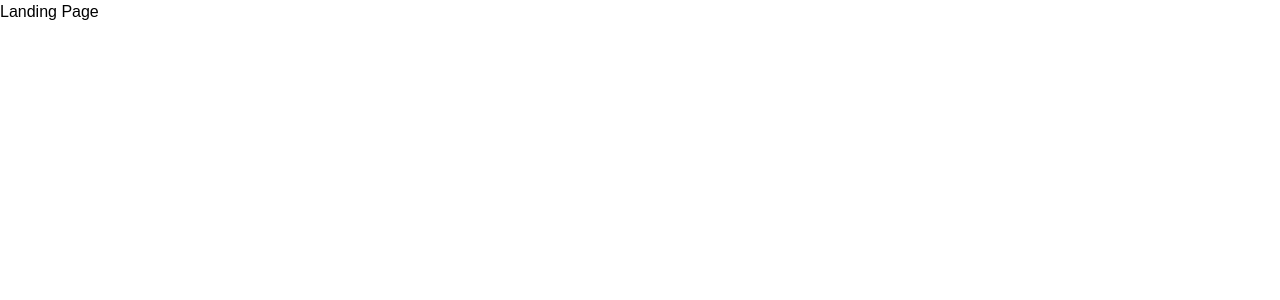
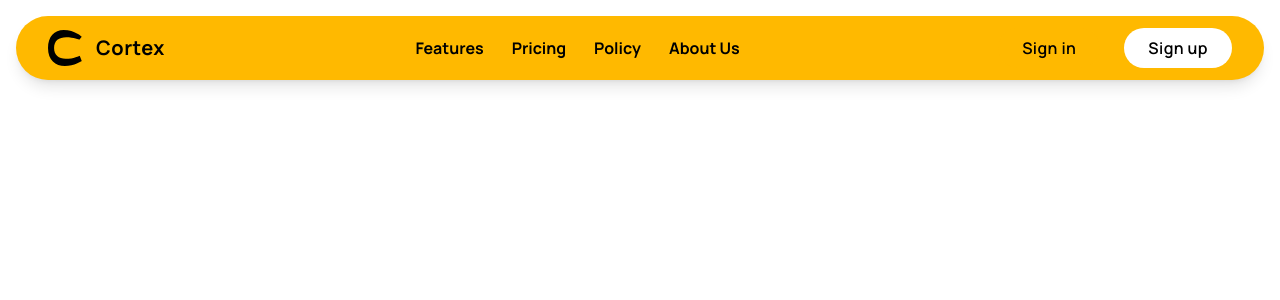
Before and after one commit to quirbyte/Cortex-v2, a Next.js app: page / in a window 1280 px wide. Shown: the top 300 px of the page. Built offline with nearby package versions, Linux system fonts and the light colour scheme; a web font is replaced by a local one.

Commit message:
style : add landing page navbar

```diff
--- /dev/null
+++ b/DesignComponents/AnimatedButton.tsx
@@ -0,0 +1,54 @@
+import { motion } from "framer-motion";
+
+type AnimatedButtonProps = {
+  text: string;
+  className?: string;
+  initialBg: string;
+  initialText: string;
+  finalBg: string;
+  finalText: string;
+};
+
+export default function AnimatedButton({
+  text,
+  className,
+  initialBg,
+  initialText,
+  finalBg,
+  finalText,
+}: AnimatedButtonProps) {
+  const bgVariants = {
+    initial: { y: "100%" },
+    hover: { y: "0%" },
+  };
+
+  const textVariants = {
+    initial: { color: initialText },
+    hover: { color: finalText },
+  };
+
+  return (
+    <motion.button
+      className={`relative overflow-hidden px-6 py-2 rounded-full font-semibold cursor-pointer transition-all ${className}`}
+      initial="initial"
+      whileHover="hover"
+      whileTap={{ scale: 0.97 }}
+      transition={{ type: "spring", stiffness: 300 }}
+      style={{ backgroundColor: initialBg }}
+    >
+      <motion.div
+        className="absolute inset-0"
+        style={{ backgroundColor: finalBg }}
+        variants={bgVariants}
+        transition={{ duration: 0.4, ease: "easeOut" }}
+      />
+      <motion.span
+        className="relative z-10 tracking-wide"
+        variants={textVariants}
+        transition={{ duration: 0.4, ease: "easeOut" }}
+      >
+        {text}
+      </motion.span>
+    </motion.button>
+  );
+}
--- a/app/(auth)/layout.tsx
+++ b/app/(auth)/layout.tsx
@@ -1,11 +1,11 @@
-import AnimatedC from "@/components/AnimatedC";
+import AnimatedC from "@/DesignComponents/AnimatedC";
 
 export default function AuthLayout({ children }: { children: React.ReactNode }) {
     return <div className="relative min-h-screen w-screen flex">
         <div className="absolute left-8 top-8">
             <img src="/logo.svg" className="text-black h-8 w-8" alt="" />
         </div>
-        <div className="bg-amber-300 w-[50%] h-screen lg:block md:block hidden">
+        <div className="bg-amber-300 w-[50%] h-screen lg:block md:block hidden rounded-tr-2xl rounded-br-2xl">
             <div className="h-full w-full flex justify-center items-center">
                 <AnimatedC />
             </div>
--- a/app/(auth)/signin/page.tsx
+++ b/app/(auth)/signin/page.tsx
@@ -1,17 +1,28 @@
 "use client";
 import { motion } from "motion/react";
 import Link from "next/link";
+import { useState } from "react";
 
 export default function SigninPage() {
+
+    const [email, setEmail] = useState("");
+    const [password, setPassword] = useState("");
+
     return <div className="relative text-center p-4 w-full flex flex-col justify-center items-center h-full">
         <h1 className="text-3xl font-medium">Welcome back</h1>
         <p className="text-sm font-extralight tracking-wide font-manrope">We're happy to have you back.</p>
 
         <form className="mt-4 w-full flex flex-col gap-3 justify-center items-center font-manrope">
-            <input type="text" placeholder="Email" className="border-2 border-zinc-200 px-3 py-2 rounded-xl w-[60%] focus:outline-none focus:border-blue-500" />
-            <input type="password" placeholder="password" className="border-2 border-zinc-200 px-3 py-2 rounded-xl w-[60%] focus:outline-none focus:border-blue-500" />
+            <div className="lg:w-[60%] md:w-[60%] w-[80%]">
+                <input value={email} onChange={(e) => setEmail(e.target.value)} type="text" placeholder="Email" className="border-2 border-zinc-200 px-3 py-2 rounded-xl w-full focus:outline-none focus:border-blue-500" />
+                <p className="mt-px text-[10px] text-red-500 ml-1 text-left font-medium">Invalid email</p>
+            </div>
+            <div className="lg:w-[60%] md:w-[60%] w-[80%]">
+                <input value={password} onChange={(e) => setPassword(e.target.value)} type="password" placeholder="password" className="border-2 border-zinc-200 px-3 py-2 rounded-xl w-full focus:outline-none focus:border-blue-500" />
+                <p className="mt-px text-[10px] text-red-500 ml-1 text-left font-medium">Invalid password</p>
+            </div>
         </form>
-        <motion.button whileHover={{ scale: 0.95 }} className="mt-5 w-[60%] rounded-3xl py-2 text-center text-white bg-blue-500 font-manrope font-semibold">Continue</motion.button>
+        <motion.button whileHover={{ scale: 0.95 }} className="mt-5 lg:w-[60%] md:w-[60%] w-[80%] rounded-3xl py-2 text-center text-white bg-blue-500 font-manrope font-semibold">Continue</motion.button>
         <br />
         <p className="font-manrope text-xs text-zinc-500">or</p>
         <p className="font-manrope text-xs text-zinc-500">continue with</p>
--- a/app/(auth)/signup/page.tsx
+++ b/app/(auth)/signup/page.tsx
@@ -1,29 +1,44 @@
 "use client";
 import { motion } from "motion/react";
 import Link from "next/link";
+import { useState } from "react";
 
 export default function SignupPage() {
+
+    const [name, setName] = useState("");
+    const [email, setEmail] = useState("");
+    const [password, setPassword] = useState("");
+
     return <div className="relative text-center p-4 w-full flex flex-col justify-center items-center h-full">
         <h1 className="text-3xl font-medium">Welcome to Cortex</h1>
         <p className="text-sm font-extralight tracking-wide font-manrope">We're happy to have you here.</p>
 
         <form className="mt-4 w-full flex flex-col gap-3 justify-center items-center font-manrope">
-            <input type="text" placeholder="name" className="border-2 border-zinc-200 px-3 py-2 rounded-xl w-[60%] focus:outline-none focus:border-blue-500" />
-            <input type="text" placeholder="Email" className="border-2 border-zinc-200 px-3 py-2 rounded-xl w-[60%] focus:outline-none focus:border-blue-500" />
-            <input type="password" placeholder="password" className="border-2 border-zinc-200 px-3 py-2 rounded-xl w-[60%] focus:outline-none focus:border-blue-500" />
+            <div className="lg:w-[60%] md:w-[60%] w-[80%]">
+                <input value={name} onChange={(e) => setName(e.target.value)} type="text" placeholder="name" className="border-2 border-zinc-200 px-3 py-2 rounded-xl w-full focus:outline-none focus:border-blue-500" />
+                <p className="mt-px text-[10px] text-red-500 ml-1 text-left font-medium">Invalid name</p>
+            </div>
+            <div className="lg:w-[60%] md:w-[60%] w-[80%]">
+                <input value={email} onChange={(e) => setEmail(e.target.value)} type="text" placeholder="Email" className="border-2 border-zinc-200 px-3 py-2 rounded-xl w-full focus:outline-none focus:border-blue-500" />
+                <p className="mt-px text-[10px] text-red-500 ml-1 text-left font-medium">Invalid email</p>
+            </div>
+            <div className="lg:w-[60%] md:w-[60%] w-[80%]">
+                <input value={password} onChange={(e) => setPassword(e.target.value)} type="password" placeholder="password" className="border-2 border-zinc-200 px-3 py-2 rounded-xl w-full focus:outline-none focus:border-blue-500" />
+                <p className="mt-px text-[10px] text-red-500 ml-1 text-left font-medium">Invalid password</p>
+            </div>
         </form>
-        <motion.button whileHover={{scale:0.95}} className="mt-5 w-[60%] rounded-3xl py-2 text-center text-white bg-blue-500 font-manrope font-semibold">Continue</motion.button>
+        <motion.button whileHover={{ scale: 0.95 }} className="mt-5 lg:w-[60%] md:w-[60%] w-[80%] rounded-3xl py-2 text-center text-white bg-blue-500 font-manrope font-semibold">Continue</motion.button>
         <br />
         <p className="font-manrope text-xs text-zinc-500">or</p>
         <p className="font-manrope text-xs text-zinc-500">continue with</p>
         <div className="mt-2 flex gap-6 justify-center">
-            <motion.div whileHover={{scale:1.1,backgroundColor:"#d6c1c1"}}  className="cursor-pointer h-7 w-7 flex justify-center items-center rounded-full">
+            <motion.div whileHover={{ scale: 1.1, backgroundColor: "#d6c1c1" }} className="cursor-pointer h-7 w-7 flex justify-center items-center rounded-full">
                 <img className="h-5 w-5" src="/google.svg" alt="" />
             </motion.div>
-            <motion.div whileHover={{scale:1.1,backgroundColor:"#d6c1c1"}}  className="cursor-pointer h-7 w-7 flex justify-center items-center rounded-full">
+            <motion.div whileHover={{ scale: 1.1, backgroundColor: "#d6c1c1" }} className="cursor-pointer h-7 w-7 flex justify-center items-center rounded-full">
                 <img className="h-5 w-5" src="/facebook.svg" alt="" />
             </motion.div>
-            <motion.div whileHover={{scale:1.1,backgroundColor:"#d6c1c1"}}  className="cursor-pointer h-7 w-7 flex justify-center items-center rounded-full">
+            <motion.div whileHover={{ scale: 1.1, backgroundColor: "#d6c1c1" }} className="cursor-pointer h-7 w-7 flex justify-center items-center rounded-full">
                 <img className="h-5 w-5" src="/apple.svg" alt="" />
             </motion.div>
         </div>
--- a/app/globals.css
+++ b/app/globals.css
@@ -8,3 +8,7 @@
 :root {
   font-family: var(--font-lustria);
 }
+
+test{
+  background-color: #ecef58;
+}
--- a/app/page.tsx
+++ b/app/page.tsx
@@ -1,6 +1,7 @@
+import LandingNavbar from "@/components/LandingNavbar";
 
 export default function Home(){
-  return <div>
-    Landing Page
+  return <div className="w-screen min-h-screen p-4">
+    <LandingNavbar/>
   </div>
 }
--- /dev/null
+++ b/components/LandingNavbar.tsx
@@ -0,0 +1,44 @@
+"use client";
+import AnimatedButton from "@/DesignComponents/AnimatedButton";
+import Link from "next/link";
+
+export default function LandingNavbar() {
+    return (
+        <nav className="w-full bg-linear-to-r bg-amber-400 rounded-[40px] shadow-lg">
+            <div className="max-w-7xl mx-auto px-8 h-16 flex items-center justify-between font-manrope">
+                <div className="flex items-center gap-3">
+                    <img src="/logo.svg" className="h-9 w-9" alt="Logo" />
+                    <span className="font-bold text-xl text-black tracking-wide">Cortex</span>
+                </div>
+                <div className="flex gap-7 font-bold">
+                    <a href="">Features</a>
+                    <a href="">Pricing</a>
+                    <a href="">Policy</a>
+                    <a href="">About Us</a>
+                </div>
+                <div className="flex gap-4">
+                    <Link href="/signin">
+                        <AnimatedButton
+                            text="Sign in"
+                            className="ml-2"
+                            initialBg="#FFB900"
+                            initialText="#000000"
+                            finalBg="#000000"
+                            finalText="#ffffff"
+                        />
+                    </Link>
+                    <Link href="/signup">
+                        <AnimatedButton
+                            text="Sign up"
+                            className="ml-2"
+                            initialBg="#FFFFFF"
+                            initialText="#000000"
+                            finalBg="#000000"
+                            finalText="#FFFFFF"
+                        />
+                    </Link>
+                </div>
+            </div>
+        </nav>
+    );
+}
```
Also changed, not shown: DesignComponents/AnimatedC.tsx (renamed from components/AnimatedC.tsx).
